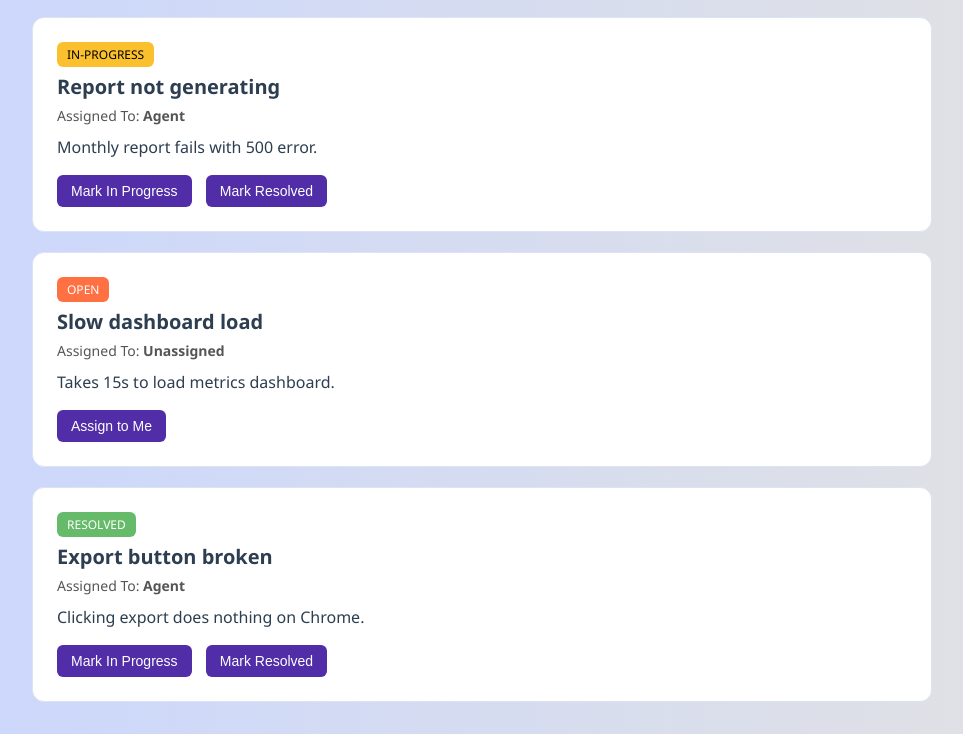
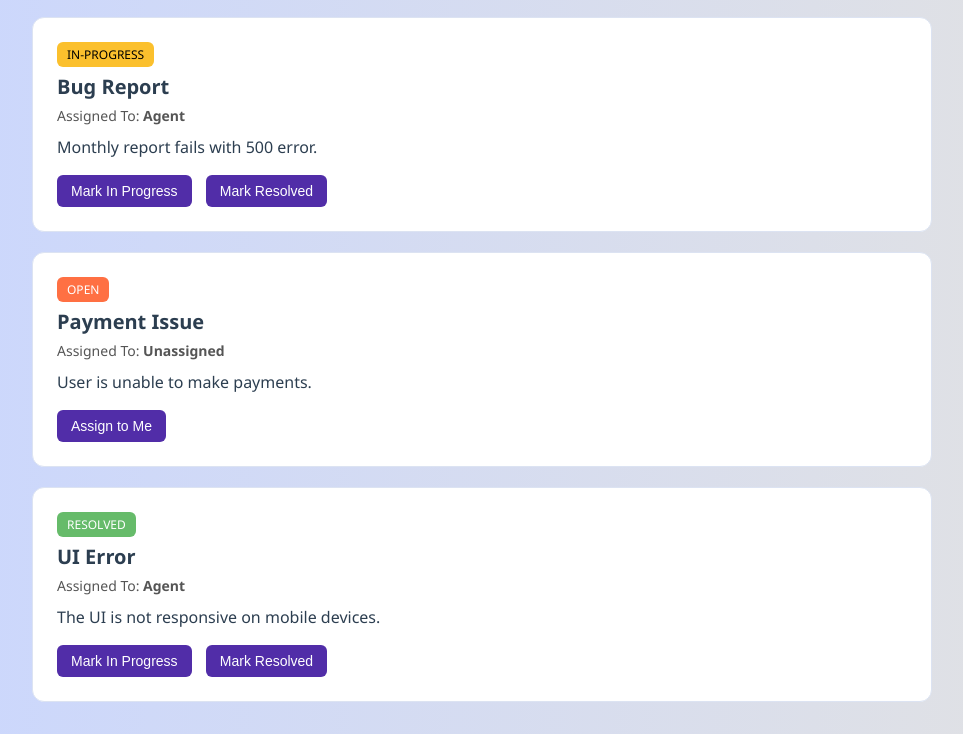
Before and after one commit to sachdevanakul/QuickDesk, a plain HTML site: page Agent_Dashboard/agent_dashboard.html in a window 1280 px wide. Shown: the part 380-1114 px from the top of the page, without its empty margins (158-1121 px from the left). Drawn offline with Linux system fonts and the light colour scheme.

Commit message:
Final commit

```diff
--- a/Agent_Dashboard/dashboard.js
+++ b/Agent_Dashboard/dashboard.js
@@ -8,22 +8,22 @@ const tickets = [
   },
   {
     id: 2,
-    title: "Report not generating",
+    title: "Bug Report",
     description: "Monthly report fails with 500 error.",
     status: "in-progress",
     assignedTo: "Agent",
   },
   {
     id: 3,
-    title: "Slow dashboard load",
-    description: "Takes 15s to load metrics dashboard.",
+    title: "Payment Issue",
+    description: "User is unable to make payments.",
     status: "open",
     assignedTo: null,
   },
   {
     id: 4,
-    title: "Export button broken",
-    description: "Clicking export does nothing on Chrome.",
+    title: "UI Error",
+    description: "The UI is not responsive on mobile devices.",
     status: "resolved",
     assignedTo: "Agent",
   },
--- a/Login/login_script.js
+++ b/Login/login_script.js
@@ -57,7 +57,7 @@ document.querySelector('.sign-in form').addEventListener('submit', async functio
     if (data.role === 'user') {
       window.location.href = '../User/user_dashboard.html';
     } else if (data.role === 'agent') {
-      window.location.href = '../Agent/agent_dashboard.html';
+      window.location.href = '../Agent_Dashboard/agent_dashboard.html';
     } else if (data.role === 'admin') {
       window.location.href = '../ADMINE/dashboard.html';
     }
```
Also changed, not shown: ADMINE/manage-users.html (+4 -3 lines), User/user_dashboard.html (+2 -2 lines), Agent_Dashboard/agent_dashboard.html (renamed from Agent_Dashboard/dashboard.html).
